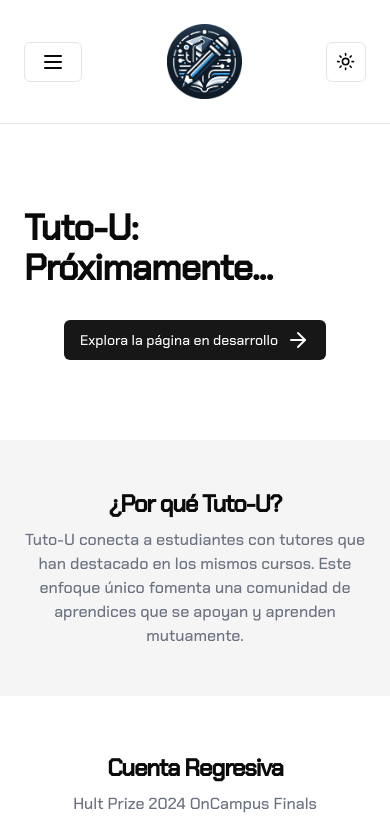
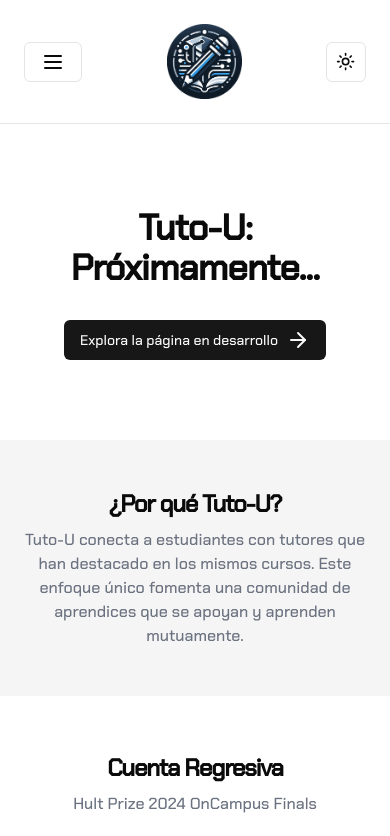
Before and after one commit to carlosandresat/tuto-u, a Next.js app: page / in a window 390 px wide. Shown: the top 836 px of the page. Built offline with nearby package versions, Linux system fonts and the light colour scheme.

Commit message:
style: hero section text-centered

```diff
--- a/src/app/page.tsx
+++ b/src/app/page.tsx
@@ -12,10 +12,10 @@ export default function Home() {
   return (
     <>
       <StartNavbar />
-      <main className="flex min-h-screen flex-col items-center">
+      <main className="flex min-h-screen flex-col items-center w-full">
 
         <div className="relative flex place-items-center before:absolute before:h-[300px] before:w-[380px] md:before:w-[580px] before:-translate-x-1 before:-translate-y-1/4 before:rounded-full before:bg-gradient-radial before:from-white before:to-transparent before:blur-2xl before:content-[''] after:absolute after:-z-20 after:h-[180px] after:w-[240px] after:translate-x-1/3 after:bg-gradient-conic after:from-sky-200 after:via-blue-200 after:blur-2xl after:content-[''] before:dark:bg-gradient-to-br before:dark:from-transparent before:dark:to-blue-700 before:dark:opacity-40 after:dark:from-sky-900 after:dark:via-[#1a01ff] after:dark:opacity-30 before:lg:h-[360px] z-[-2] pt-32 mt-20 lg:mt-40 mx-6 flex-col">
-          <h1 className="scroll-m-20 text-4xl md:text-6xl font-extrabold tracking-tight lg:text-8xl z-0">
+          <h1 className="scroll-m-20 text-4xl md:text-6xl font-extrabold tracking-tight lg:text-8xl z-0 text-center">
             Tuto-U: Próximamente...
           </h1>
 
--- a/src/components/start-navbar.tsx
+++ b/src/components/start-navbar.tsx
@@ -7,7 +7,7 @@ import { ModeToggle } from "@/components/mode-toggle";
 
 export function StartNavbar() {
   return (
-    <header className="flex items-center justify-between p-6 fixed top-0 left-0 right-0 bg-background z-10 border-b border-border">
+    <header className="flex items-center justify-between p-6 fixed top-0 w-full  bg-background z-10 border-b border-border">
       <div className="lg:hidden">
         <Sheet>
           <SheetTrigger asChild>
```
